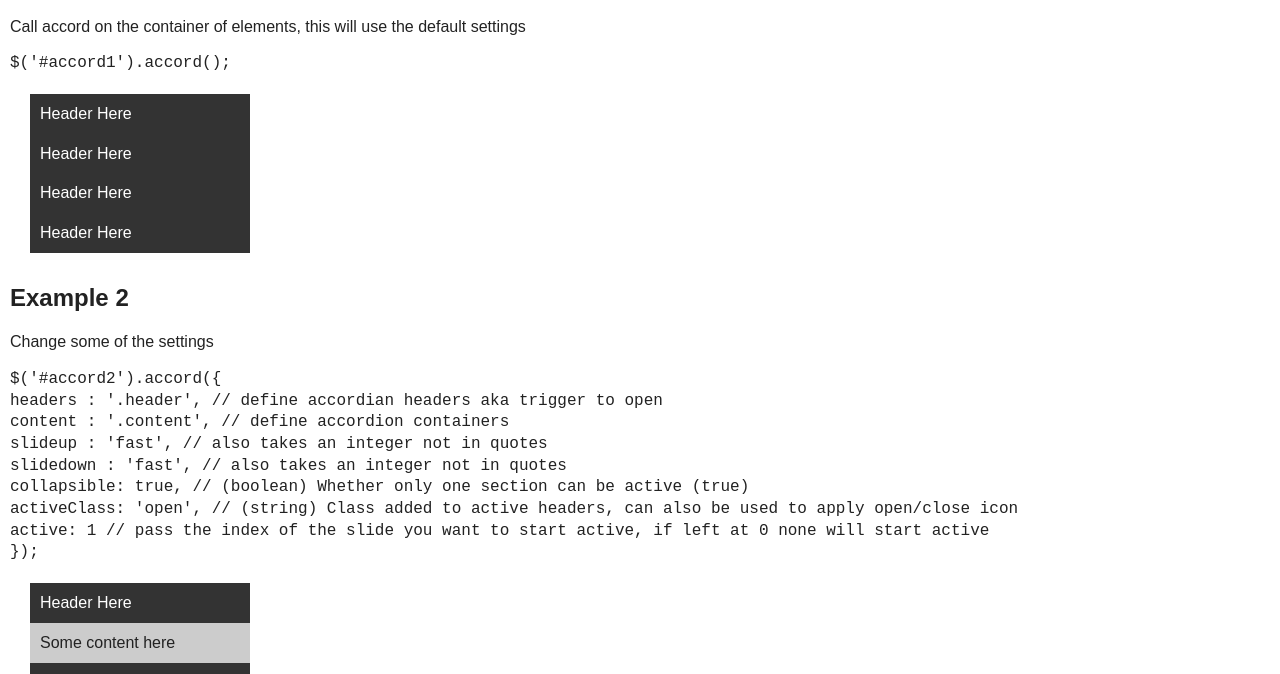
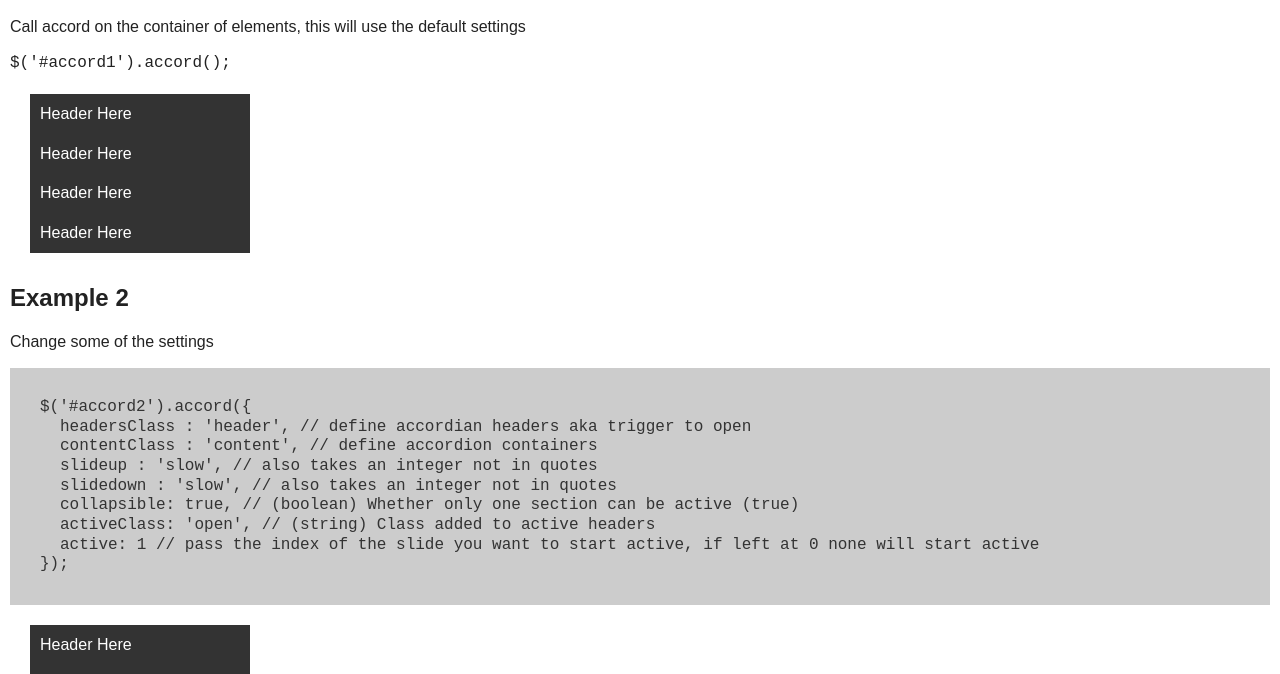
Before and after one commit to brianbouril/simple-accord, a plain HTML site: page index.html in a window 1280 px wide. Shown: the part 125-799 px from the top of the page. Drawn offline with Linux system fonts and the light colour scheme.

Commit message:
correction to

```diff
--- a/index.html
+++ b/index.html
@@ -8,6 +8,9 @@
 	<link rel="stylesheet" href="css/accord.css" type="text/css" />
 
 	<style type="text/css">
+		body { padding:50px 10px 50px; height: 700px; }
+		.code { background: #CCC; padding: 30px; color: #333; font-family: "Courier New", monospace, serif; font-size: 1em; }
+		.code .indent { text-indent: 20px; }
 		.accord {
 			margin: 20px 20px 30px;
 			width: 200px;
@@ -39,17 +42,17 @@
 
 	<h2>Example 2</h2>
 	<p>Change some of the settings</p>
-	<code>
-		$('#accord2').accord({ <br />
-		 		headers : '.header', // define accordian headers aka trigger to open<br />
-				content : '.content', // define accordion containers<br />
-				slideup : 'fast', // also takes an integer not in quotes<br />
-				slidedown : 'fast', // also takes an integer not in quotes<br />
-				collapsible: true, // (boolean) Whether only one section can be active (true)<br />
-				activeClass: 'open', // (string) Class added to active headers, can also be used to apply open/close icon<br />
-				active: 1 // pass the index of the slide you want to start active, if left at 0 none will start active<br />
-	 	});
-	</code>
+	<div class="code">
+		<div>$('#accord2').accord({</div>
+		<div class="indent">headersClass : 'header', // define accordian headers aka trigger to open</div>
+		<div class="indent">contentClass : 'content', // define accordion containers</div>
+		<div class="indent">slideup : 'slow', // also takes an integer not in quotes</div>
+		<div class="indent">slidedown : 'slow', // also takes an integer not in quotes</div>
+		<div class="indent">collapsible: true, // (boolean) Whether only one section can be active (true)</div>
+		<div class="indent">activeClass: 'open', // (string) Class added to active headers</div>
+		<div class="indent">active: 1 // pass the index of the slide you want to start active, if left at 0 none will start active</div>
+	 	<div>});</div>
+	</div>
 	<!-- Start Accordingly HTML -->
 	<div id="accord2" class="accord">
 		<div class="header">Header Here</div>
@@ -74,9 +77,9 @@
 		$(function(){
 	 		$('#accord1').accord();
 	 		$('#accord2').accord({
-		 		header : '.header', // define accordian headers aka trigger to open
-				content : '.content', // define accordion containers
-				slideup : 'normal', // also takes an integer not in quotes
+		 		headerClass : 'header', // define accordian headers aka trigger to open
+				contentClass : 'content', // define accordion containers
+				slideup : 'slow', // also takes an integer not in quotes
 				slidedown : 'slow', // also takes an integer not in quotes
 				collapsible: true, // (boolean) Whether only one section can be active (true)
 				activeClass: 'open', // (string) Class added to active headers, can also be used to apply open/close icon
```
Also changed, not shown: js/jquery-accord.js, 1 other file.
